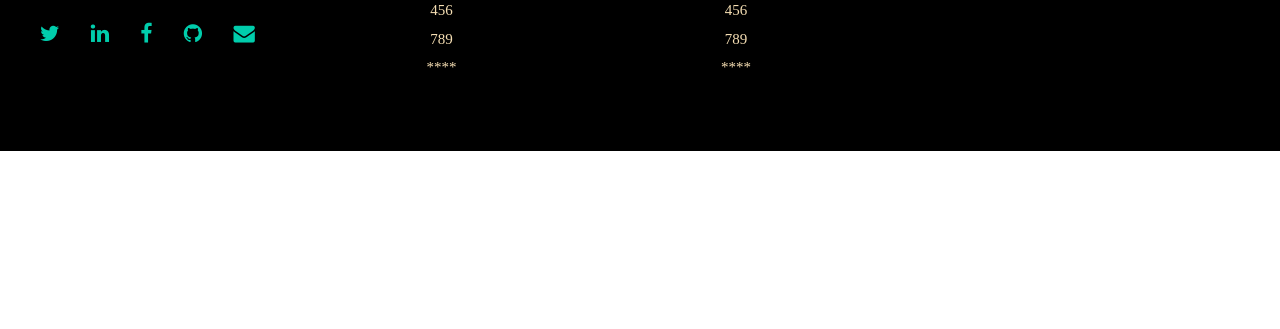
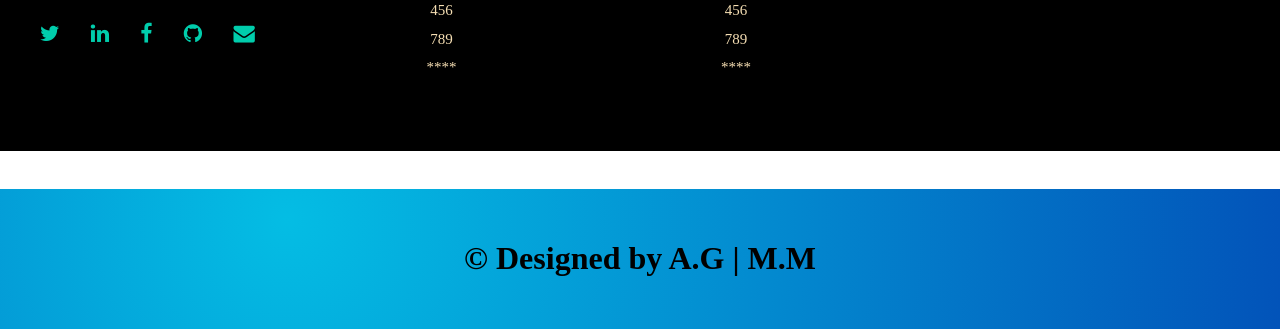
Before and after one commit to Abhishek870-ui/Ag-Acadmy, a plain HTML site: page index.html in a window 1280 px wide. Shown: the part 2711-3040 px from the top of the page. Before the commit the page ends 2862 px from the top, so only its background shows below. Drawn offline with Linux system fonts and the light colour scheme.

Commit message:
footer section added

```diff
--- a/css/index.css
+++ b/css/index.css
@@ -351,3 +351,10 @@
 .address .address4 p{
   padding: 3%;
 }
+/*  *****  This is a footer section  ***** */
+.footer{
+  text-align: center;
+  margin-top: 3%;
+  background-image: radial-gradient( circle farthest-corner at 22.4% 21.7%, rgba(4,189,228,1) 0%, rgba(2,83,185,1) 100.2% );
+  padding: 4%;
+}
--- a/index.html
+++ b/index.html
@@ -227,5 +227,13 @@
     </div>
 
 
+    <!-- *****  This is a footer section  *****  -->
+    <div class="footer">
+        <h1>
+            &copy; Designed by A.G | M.M
+        </h1>
+
+    </div>
+
 </body>
 </html>
```
